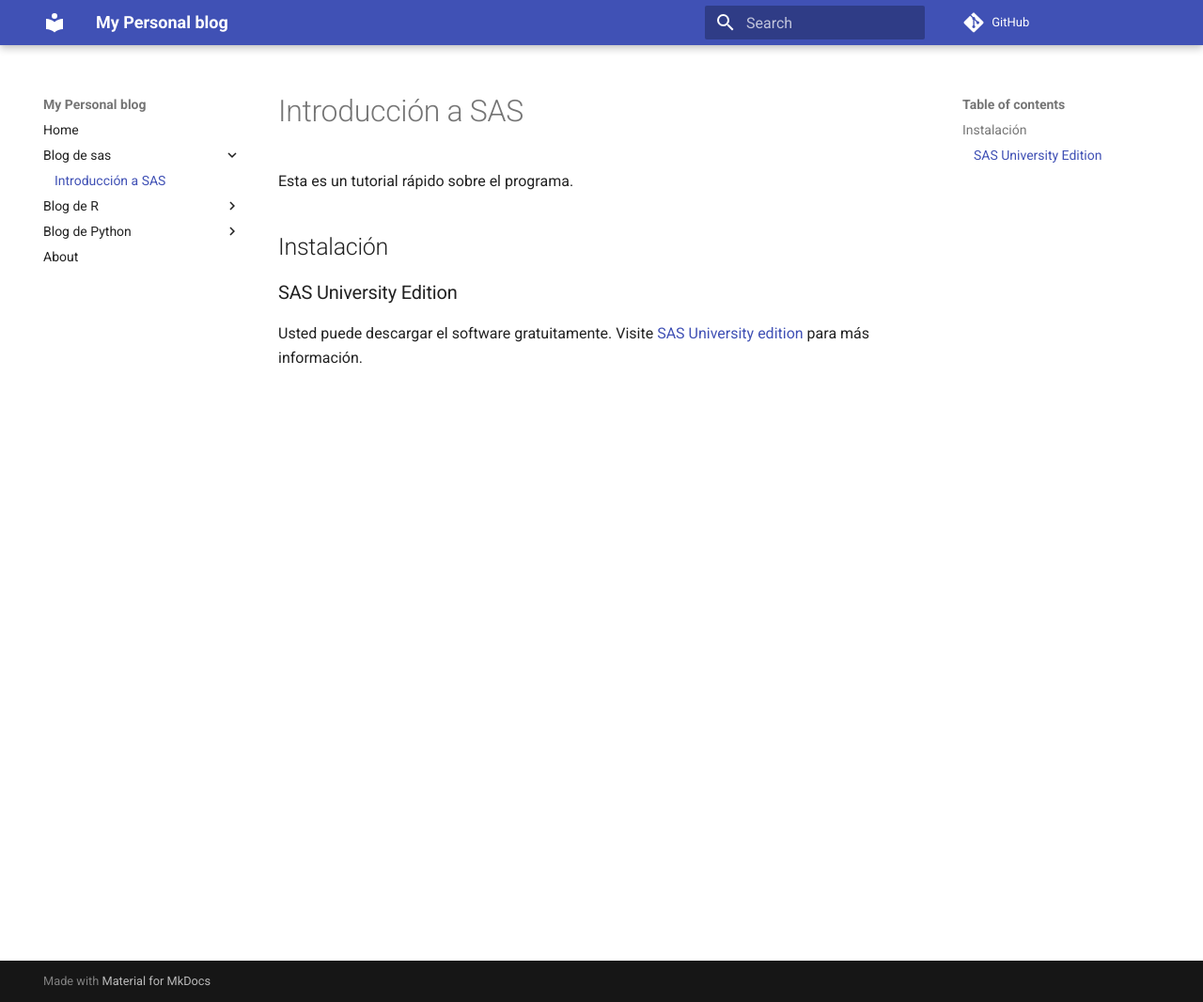
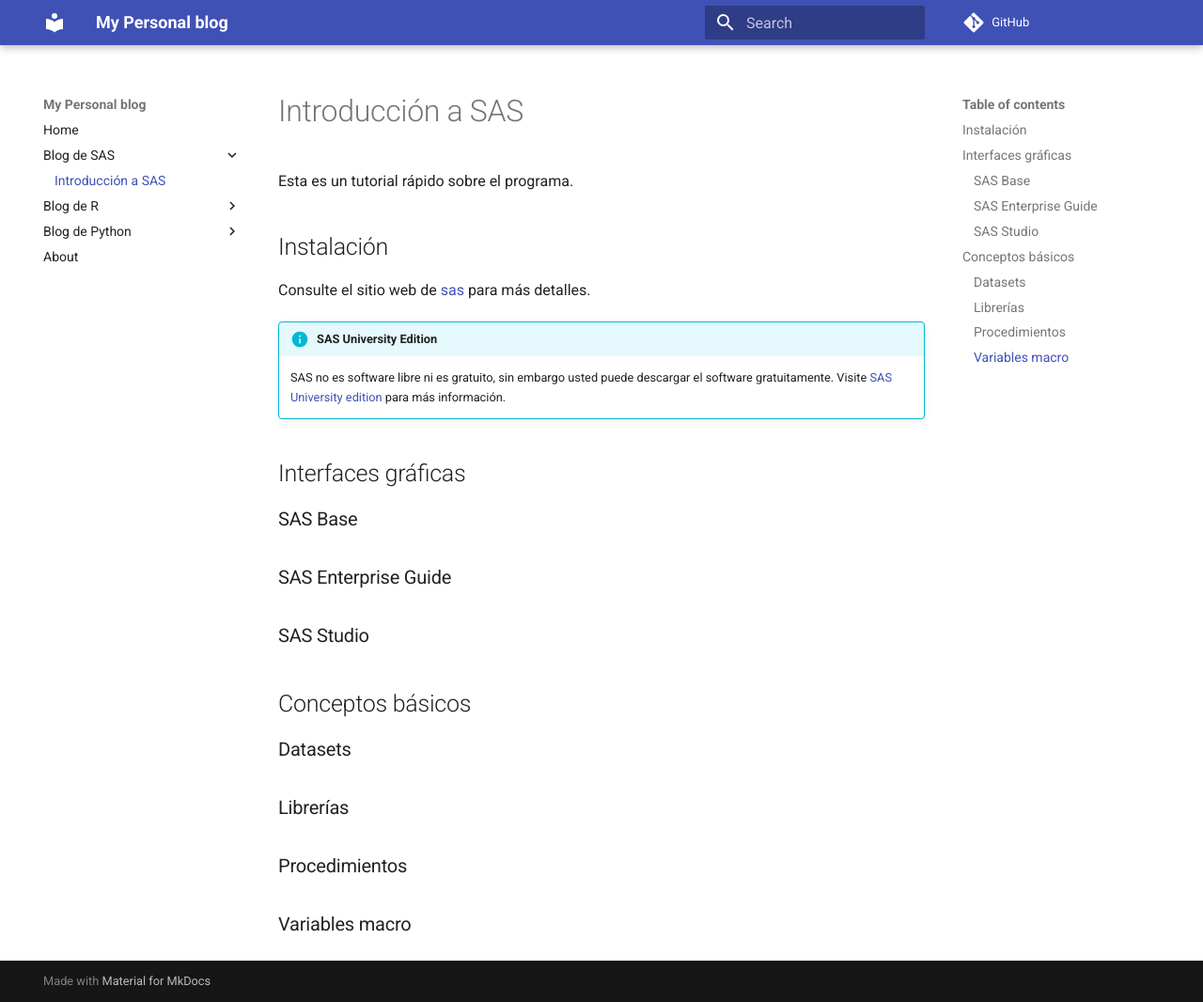
Before and after one commit to FranciscoAriel/FranciscoAriel.github.io, an MkDocs documentation site: the page built from docs/sas/intro_sas.md, in a window 1280 px wide and 1066 px high. Shown: the whole window at 94% size. Built offline with MkDocs 1.6.1 and Material for MkDocs 9.7.7, drawn with Linux system fonts in a browser that asks for light colours; comment, search, counter and statistics services are not loaded.

Commit message:
added sections to sas blog

```diff
--- a/docs/sas/intro_sas.md
+++ b/docs/sas/intro_sas.md
@@ -10,6 +10,26 @@
 
 ## Instalación
 
-### SAS University Edition
+Consulte el sitio web de [sas](https://www.sas.com) para más detalles.
 
-Usted puede descargar el software gratuitamente. Visite [SAS University edition](https://www.sas.com/en_us/software/university-edition.html) para más información.
+!!! info "SAS University Edition"
+    SAS no es software libre ni es gratuito, sin embargo usted puede descargar el software gratuitamente.
+    Visite [SAS University edition](https://www.sas.com/en_us/software/university-edition.html) para más información.
+
+## Interfaces gráficas
+
+### SAS Base
+
+### SAS Enterprise Guide
+
+### SAS Studio
+
+## Conceptos básicos
+
+### Datasets
+
+### Librerías
+
+### Procedimientos
+
+### Variables macro
--- a/mkdocs.yml
+++ b/mkdocs.yml
@@ -1,7 +1,7 @@
 site_name: My Personal blog
 nav:
     - Home: ../
-    - "Blog de sas":
+    - "Blog de SAS":
         - "Introducción a SAS": sas/intro_sas.md
     - "Blog de R":
         - "Introducción a R": r/intro_r.md
```
Also changed, not shown: site/404.html, site/about/index.html, site/index.html, site/python/basico/index.html, site/python/intro_python/index.html, site/r/intro_r/index.html, site/sas/intro_sas/index.html, site/search/search_index.json, site/sitemap.xml, 1 other file.
